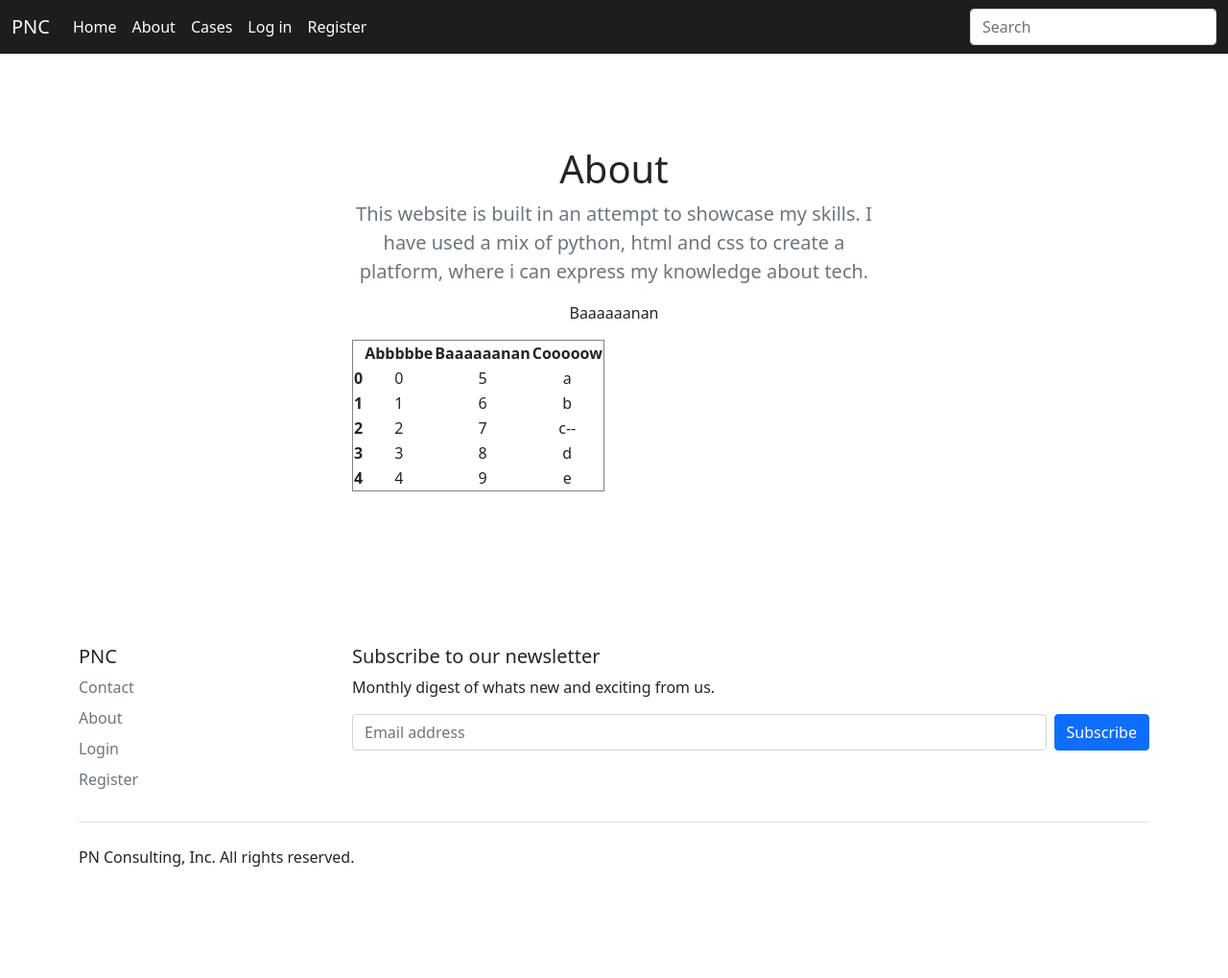
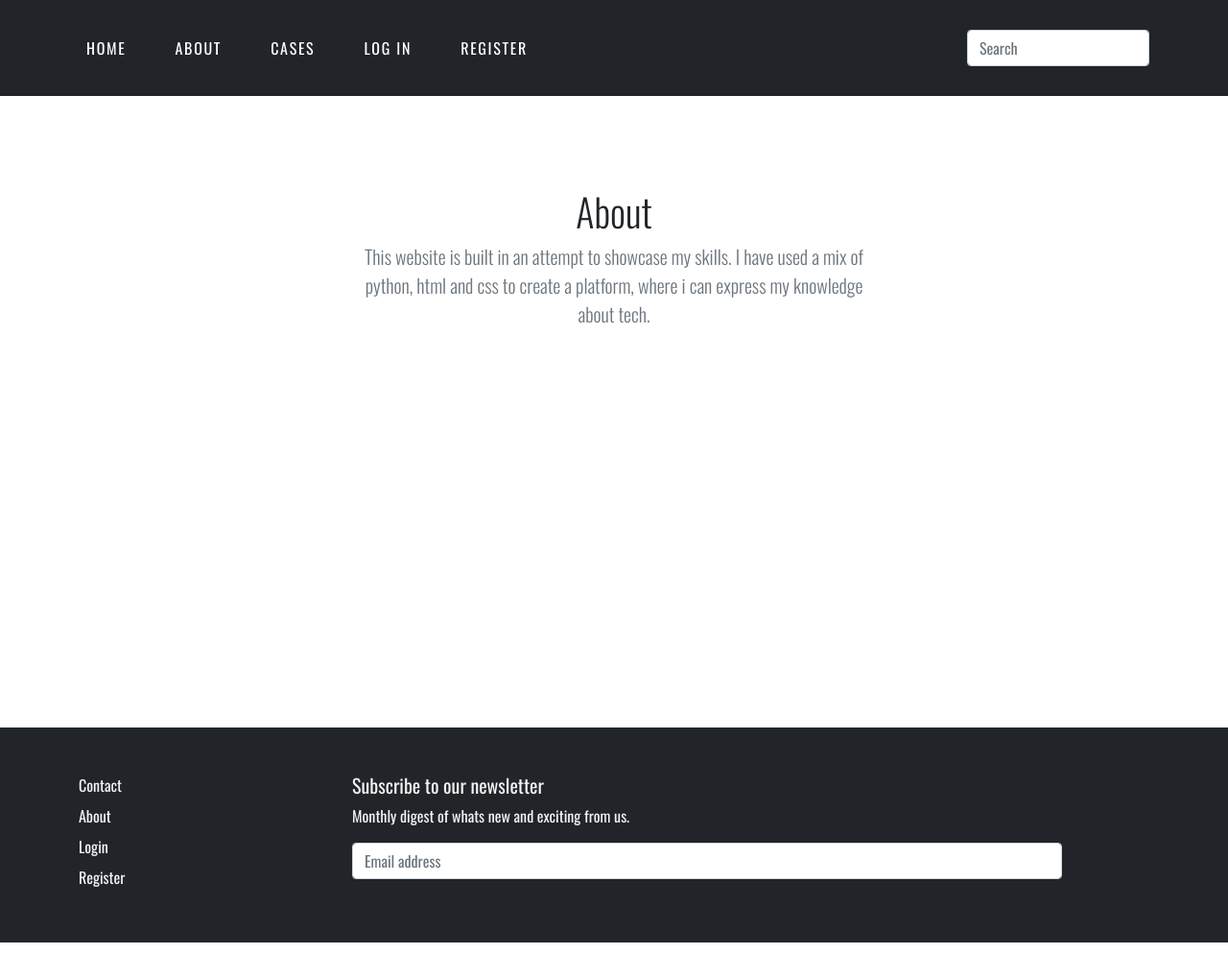
Before and after one commit to PeteRNis/pnconsulting, a Flask app: page /cases in a window 1280 px wide. Shown: the whole page at 96% size. After the commit the page ends 982 px from the top, so only its background shows below. Run offline with Flask 2, Linux system fonts and the light colour scheme.

Commit message:
newests commit

```diff
--- a/project_1/core/views.py
+++ b/project_1/core/views.py
@@ -5,9 +5,17 @@ import pandas as pd
 
 core = Blueprint('core',__name__)
 
-df = pd.DataFrame({'Abbbbbe': [0, 1, 2, 3, 4],
-                   'Baaaaaanan': [5, 6, 7, 8, 9],
-                   'Cooooow': ['a', 'b', 'c--', 'd', 'e']})
+df = pd.DataFrame({'column 1 ': [4, 6, 1, 3, 7],
+                   'column 2 ': [5, 6, 7, 8, 9],
+                   'column 3 ': [5, 6, 7, 8, 9],
+                   'column 4 ': [5, 6, 7, 8, 9],
+                   'column 5 ': [5, 6, 7, 8, 9],
+                   'column 6 ': [5, 6, 7, 8, 9],
+                   'column 7 ': [5, 6, 7, 8, 9],
+                   'column 8 ': [5, 6, 7, 8, 9],
+                   'column 9 ': [5, 6, 7, 8, 9],
+                   'column 10 ': [5, 6, 7, 8, 9],
+                   'column 11 ': ['a', 'b', 'c', 'd', 'e']})
 
 @core.route('/')
 def index():
--- a/project_1/templates/base.html
+++ b/project_1/templates/base.html
@@ -2,10 +2,22 @@
 <html lang="en" dir="ltr">
   <head>
     <meta charset="utf-8">
-    <title></title>
+    <title>PNConsulting</title>
+    <link rel="preconnect" href="https://fonts.googleapis.com">
+    <link rel="preconnect" href="https://fonts.gstatic.com" crossorigin>
+    <link href="https://fonts.googleapis.com/css2?family=Lato:wght@700&family=Oswald:wght@300;400&family=Roboto+Condensed:ital,wght@1,700&display=swap" rel="stylesheet">
     <script src="https://code.jquery.com/jquery-3.6.0.min.js" integrity="sha256-/xUj+3OJU5yExlq6GSYGSHk7tPXikynS7ogEvDej/m4=" crossorigin="anonymous"></script>
     <link href="https://cdn.jsdelivr.net/npm/bootstrap@5.1.3/dist/css/bootstrap.min.css" rel="stylesheet" integrity="sha384-1BmE4kWBq78iYhFldvKuhfTAU6auU8tT94WrHftjDbrCEXSU1oBoqyl2QvZ6jIW3" crossorigin="anonymous">
     <script src="https://cdn.jsdelivr.net/npm/bootstrap@5.1.3/dist/js/bootstrap.bundle.min.js" integrity="sha384-ka7Sk0Gln4gmtz2MlQnikT1wXgYsOg+OMhuP+IlRH9sENBO0LRn5q+8nbTov4+1p" crossorigin="anonymous"></script>
+
+    <style>
+      body {
+      font-family: 'Lato', sans-serif;
+      font-family: 'Oswald', sans-serif;
+      }
+
+    </style>
+
   </head>
   <body>
 
@@ -13,11 +25,11 @@
 
 
     <nav >
-      <nav class="navbar navbar-expand-sm navbar-dark" style="background-color: #1c1d1f;">
+      <nav class="navbar navbar-expand-lg navbar-dark bg-dark" style="background-color: #303030; height: 100px ">
 
     <!-- Navbar content -->
-    <div class="container-fluid">
-    <a class="navbar-brand" href="{{ url_for('core.index')}}">PNC</a>
+    <div class="container">
+
 
     <button class="navbar-toggler" type="button" data-bs-toggle="collapse" data-bs-target="#navbarNavDropdown" aria-controls="navbarNavDropdown" aria-expanded="false" aria-label="Toggle navigation">
       <span class="navbar-toggler-icon"></span>
@@ -25,31 +37,39 @@
     <div class="collapse navbar-collapse" id="navbarNavDropdown">
       <ul class="navbar-nav me-auto my-2 my-lg-0 navbar-nav-scroll" style="--bs-scroll-height: 100px;">
         <li class="nav-item">
-          <a class="nav-link active" aria-current="page" href="{{ url_for('core.index')}}">Home</a>
+          <a class="nav-link active" style = "letter-spacing: 1.7px;" aria-current="page" href="{{ url_for('core.index')}}">HOME</a>
         </li>
+        <br>
         <li id = "testid" class="nav-item">
-          <a class="nav-link active" href="{{ url_for('core.info')}}">About</a>
+          <a class="nav-link active" style = "letter-spacing: 1.7px; text-indent: 35px" href="{{ url_for('core.info')}}">ABOUT</a>
         </li>
+        <br>
         <li id = "testid" class="nav-item">
-          <a class="nav-link active" href="{{ url_for('core.cases')}}">Cases</a>
+          <a class="nav-link active" style = "letter-spacing: 1.7px; text-indent: 35px" href="{{ url_for('core.cases')}}">CASES</a>
         </li>
+        <br>
         {% if current_user.is_authenticated %}
         <li class="nav-item">
-          <a class="nav-link active" href="{{url_for('users.logout')}}">Log out</a>
+          <a class="nav-link active" style = "letter-spacing: 1.7px; text-indent: 35px" href="{{url_for('users.logout')}}">LOG OUT</a>
         </li>
+        <br>
         <li class="nav-item">
-          <a class="nav-link active" href="{{url_for('users.user_posts', username=current_user.username)}}">Profile</a>
+          <a class="nav-link active" style = "letter-spacing: 1.7px; text-indent: 35px" href="{{url_for('users.user_posts', username=current_user.username)}}">PROFILE</a>
         </li>
+        <br>
         <li class="nav-item">
-          <a class="nav-link active" href="{{url_for('blog_posts.create_post')}}">Create post</a>
+          <a class="nav-link active" style = "letter-spacing: 1.7px; text-indent: 35px" href="{{url_for('blog_posts.create_post')}}">CREATE POST</a>
         </li>
+        <br>
         {% else %}
         <li class="nav-item">
-          <a class="nav-link active" href="{{url_for('users.login')}}">Log in</a>
+          <a class="nav-link active" style = "letter-spacing: 1.7px; text-indent: 35px" href="{{url_for('users.login')}}">LOG IN</a>
         </li>
+        <br>
         <li class="nav-item">
-          <a class="nav-link active" href="{{url_for('users.register')}}">Register</a>
+          <a class="nav-link active" style = "letter-spacing: 1.7px; text-indent: 35px" href="{{url_for('users.register')}}">REGISTER</a>
         </li>
+        <br>
         <li class="nav-item dropdown">
       <!-- NOTE:      <a class="nav-link dropdown-toggle" data-bs-toggle="tooltip" data-bs-placement="bottom" title="Yet to be launched" href="#" id="navbarDropdownMenuLink" role="button" data-bs-toggle="dropdown" aria-expanded="true">Products</a>
           <ul class="dropdown-menu" aria-labelledby="navbarDropdownMenuLink">
@@ -82,55 +102,38 @@
   </div>
 
 </main>
-
-<footer class="py-5">
-<div class="container ">
-
+  </body>
+  <footer class=" container-flex py-5 bg-dark">
+      <div class="container">
     <div class="row">
-
-      <div class="col-2">
-        <h5>PNC</h5>
+      <div class="col-2 container">
         <ul class="nav flex-column">
-          <li class="nav-item mb-2"><a href="{{ url_for('core.contact')}}" class="nav-link p-0 text-muted">Contact</a></li>
-          <li class="nav-item mb-2"><a href="{{ url_for('core.info')}}" class="nav-link p-0 text-muted">About</a></li>
+          <li class="nav-item mb-2"><a href="{{ url_for('core.contact')}}" class="nav-link p-0" style="color:white; opacity:0.95;">Contact</a></li>
+          <li class="nav-item mb-2"><a href="{{ url_for('core.info')}}" class="nav-link p-0" style="color:white; opacity:0.95;">About</a></li>
           {% if current_user.is_authenticated %}
-          <li class="nav-item mb-2"><a href="{{url_for('users.account')}}" class="nav-link p-0 text-muted">Account</a></li>
-          <li class="nav-item mb-2"><a href="{{url_for('blog_posts.create_post')}}" class="nav-link p-0 text-muted">Create post</a></li>
-          <li class="nav-item mb-2"><a href="{{url_for('users.logout')}}" class="nav-link p-0 text-muted">Logout</a></li>
+          <li class="nav-item mb-2"><a href="{{url_for('users.account')}}" class="nav-link p-0" style="color:white; opacity:0.95;">Account</a></li>
+          <li class="nav-item mb-2"><a href="{{url_for('blog_posts.create_post')}}" class="nav-link p-0" style="color:white; opacity:0.95;">Create post</a></li>
+          <li class="nav-item mb-2"><a href="{{url_for('users.logout')}}" class="nav-link p-0" style="color:white; opacity:0.95;">Logout</a></li>
           {% else %}
-          <li class="nav-item mb-2"><a href="{{url_for('users.login')}}" class="nav-link p-0 text-muted">Login</a></li>
-          <li class="nav-item mb-2"><a href="{{url_for('users.register')}}" class="nav-link p-0 text-muted">Register</a></li>
+          <li class="nav-item mb-2"><a href="{{url_for('users.login')}}" class="nav-link p-0" style="color:white; opacity:0.95;">Login</a></li>
+          <li class="nav-item mb-2"><a href="{{url_for('users.register')}}" class="nav-link p-0" style="color:white; opacity:0.95;">Register</a></li>
           {% endif %}
         </ul>
       </div>
-
         <div class="col-9 offset-1">
           <form>
-          <h5>Subscribe to our newsletter</h5>
-          <p>Monthly digest of whats new and exciting from us. </p>
+            <h5 style="color:white; opacity:0.95;">Subscribe to our newsletter</h5>
+            <p style="color:white; opacity:0.95;">Monthly digest of whats new and exciting from us. </p>
             <div class="d-flex w-100 gap-2">
               <label for="newsletter1" class="visually-hidden">Email address</label>
               <input id="newsletter1" type="text" class="form-control" placeholder="Email address">
-            <button class="btn btn-primary" type="button">Subscribe</button>
+              <button class="btn btn-md btn-outline-dark" type="button">Subscribe</button>
             </div>
           </form>
         </div>
       </div>
-
-  <div class="d-flex justify-content-between py-4 my-4 border-top">
-      <p>PN Consulting, Inc. All rights reserved.</p>
-      <ul class="list-unstyled d-flex">
-        <li class="ms-3"><a class="link-dark" href="#"><svg class="bi" width="24" height="24"><use xlink:href="#twitter"/></svg></a></li>
-        <li class="ms-3"><a class="link-dark" href="#"><svg class="bi" width="24" height="24"><use xlink:href="#instagram"/></svg></a></li>
-        <li class="ms-3"><a class="link-dark" href="#"><svg class="bi" width="24" height="24"><use xlink:href="#facebook"/></svg></a></li>
-      </ul>
-    </div>
-  </footer>
       </div>
 
 
-</div>
-
-
-  </body>
+    </footer>
 </html>
--- a/project_1/templates/blog_post.html
+++ b/project_1/templates/blog_post.html
@@ -11,7 +11,7 @@
 </section>
 <div class="py-5 text container">
     <div class="row py-lg-5">
-      <div class="col-lg-6 col-md-8 mx-auto">
+      <div style="opacity:0.85;" class="col-lg-6 col-md-8 mx-auto">
         <p>{{post.text|safe}}</p>
       </div>
     </div>
@@ -20,8 +20,8 @@
 <div class="py-5 text-center container">
   <div class="row py-lg-5">
     <div class="col-lg-6 col-md-8 mx-auto">
-      <a class="btn btn-secondary" href="{{ url_for('blog_posts.update', blog_post_id=post.id) }}">Update</a>
-       <button type="button" class="btn btn-danger" data-bs-toggle="modal" data-bs-target="#del_modal">Delete</button>
+      <a class="btn btn-md btn-outline-dark" href="{{ url_for('blog_posts.update', blog_post_id=post.id) }}">Update</a>
+       <button type="button" class="btn btn-md btn-outline-dark" data-bs-toggle="modal" data-bs-target="#del_modal">Delete</button>
      </div>
     </div>
     </div>
--- a/project_1/templates/cases/cases.html
+++ b/project_1/templates/cases/cases.html
@@ -6,13 +6,29 @@
       <h1 class="fw-light">About</h1>
       <p class="lead text-muted">This website is built in an attempt to showcase my skills. I have used a mix of python, html and css to create a platform, where i can express my knowledge about tech.</p>
       <p>
+
+    <!-- NOTE:     Here we have the first merging of pandas and flask
+
+      <p class="panel" style = "border-style: solid;">
         {% for table in tables %}
-                    {{titles[loop.index]}}
-                    {{ table|safe }}
+        {{0[loop.index]}}
+        {{ table|safe }}
         {% endfor %}
+        </p>
+-->
+<br>
+<br>
+<br>
+<br>
+<br>
+<br>
+<br>
+<br>
+<br>
+<br>
+<br>
+<br>
 
-
-      </p>
     </div>
   </div>
   </section>
--- a/project_1/templates/create_post.html
+++ b/project_1/templates/create_post.html
@@ -28,7 +28,7 @@
       </div>
       <br>
       <div class='form-group'>
-      {{form.submit(class = 'btn btn-primary btn-lg')}}
+      {{form.submit(class = 'btn btn-md btn-outline-dark')}}
       </div>
     </form>
     {{ ckeditor.load() }}
--- a/project_1/templates/register.html
+++ b/project_1/templates/register.html
@@ -7,7 +7,6 @@
       <div class="col-lg-6 col-md-8 mx-auto">
   <main class="form-register">
   <form method= 'POST'>
-    <img class="mb-4" src="static/Logo/figur.jpg" alt="" width="72" height="57">
     <h1 class="h3 mb-3 fw-normal">Register below</h1>
     {{form.hidden_tag()}}
     <div align = "left" class="form-group">
```
Also changed, not shown: project_1/static/index1.css (+27 -0 lines), project_1/templates/index.html (+16 -16 lines), project_1/templates/info.html (+13 -2 lines), project_1/templates/login.html (+7 -2 lines), project_1/templates/user_blog_posts.html (+12 -7 lines), project_1/static/profile_pics/Peter Ravnborg Nissen.png. Lines whose indentation alone changed are shown as unchanged.
